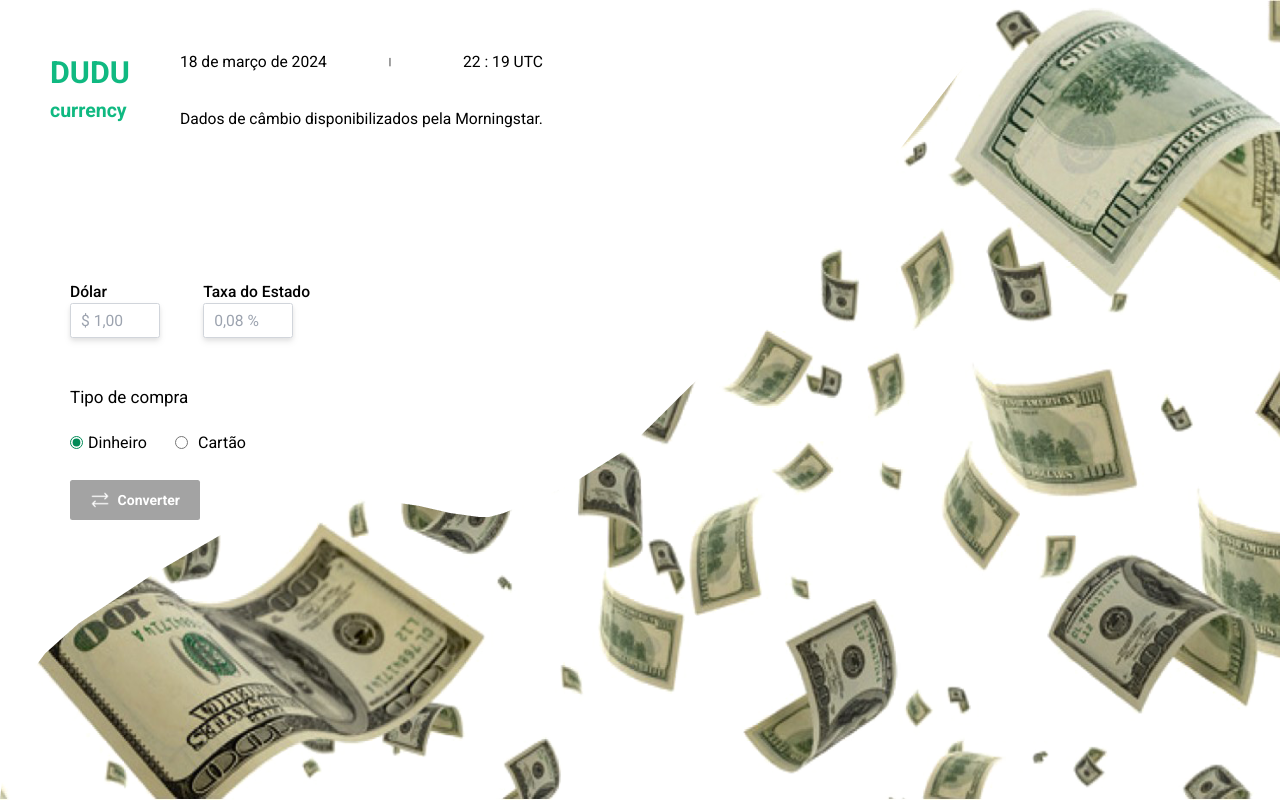
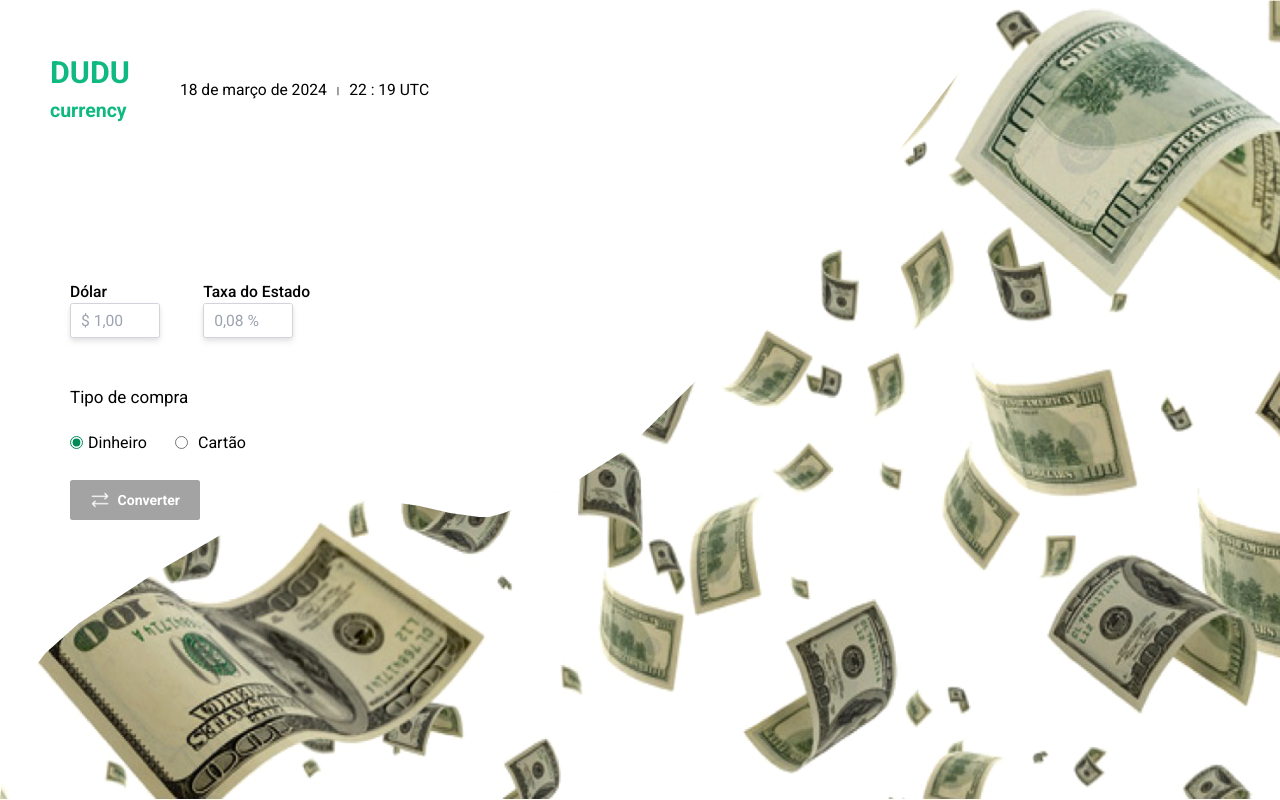
Before and after one commit to EduardoVieirat/My-Currency, a Next.js app: page / in a window 1280 px wide. Built offline with nearby package versions, Linux system fonts and the light colour scheme.

Commit message:
[refact] adding the function hours on header

```diff
--- a/src/app/page.js
+++ b/src/app/page.js
@@ -5,8 +5,6 @@ import arrows from "../../assets/arrows.png";
 import TypeBuy from "@/components/typeBuy/typeBuy";
 import ValuesInput from "@/components/valuesInputs/valuesInputs";
 import Image from "next/image";
-import { format, parseISO } from "date-fns";
-import { ptBR } from "date-fns/locale/pt-BR";
 
 import { useState } from "react";
 import Header from "@/components/Header/header";
@@ -24,33 +22,6 @@ export default function Home() {
 
   const [errorCurrency, setErrorCurrency] = useState(false);
   const [errorTax, setErrorTax] = useState(false);
-
-  const toformatDate = new Date();
-  const formatedDate = format(
-    new Date(
-      toformatDate.getFullYear(),
-      toformatDate.getMonth(),
-      toformatDate.getDate()
-    ),
-    "d 'de' MMMM 'de' u",
-    {
-      locale: ptBR,
-    }
-  );
-
-  const formatedHours = format(
-    new Date(
-      toformatDate.getFullYear(),
-      toformatDate.getMonth(),
-      toformatDate.getDate(),
-      toformatDate.getUTCHours(),
-      toformatDate.getUTCSeconds()
-    ),
-    "k' : 'mm",
-    {
-      locale: ptBR,
-    }
-  );
 
   async function quotationValue() {
     const quotationApi = await api.get("json/daily/USD-BRL/1");
@@ -124,7 +95,7 @@ export default function Home() {
 
   return (
     <main className="flex min-h-screen h-screen flex-col items-start justify-start p-12 md:p-20 *:flex">
-      <Header formatedDate={formatedDate} formatedHours={formatedHours} />
+      <Header />
 
       {quatationIsConclued ? (
         <QuotationCard
--- a/src/components/Header/header.js
+++ b/src/components/Header/header.js
@@ -1,19 +1,47 @@
-export default function Header({ formatedDate, formatedHours }) {
+import { format, parseISO } from "date-fns";
+import { ptBR } from "date-fns/locale/pt-BR";
+
+export default function Header() {
+  const toformatDate = new Date();
+
+  const formatedDate = format(
+    new Date(
+      toformatDate.getFullYear(),
+      toformatDate.getMonth(),
+      toformatDate.getDate()
+    ),
+    "d 'de' MMMM 'de' u",
+    {
+      locale: ptBR,
+    }
+  );
+
+  const formatedHours = format(
+    new Date(
+      toformatDate.getFullYear(),
+      toformatDate.getMonth(),
+      toformatDate.getDate(),
+      toformatDate.getUTCHours(),
+      toformatDate.getUTCSeconds()
+    ),
+    "k' : 'mm",
+    {
+      locale: ptBR,
+    }
+  );
+
   return (
     <section className="items-start justify-start gap-20 w-full mb-32 h-48 ">
-      <div className="flex-col items-center justify-center text-emerald-500 font-bold">
+      <div className="flex-col items-start justify-center text-emerald-500 font-bold">
         <h1 className="text-5xl">DUDU</h1>
         <h3 className="text-3xl">currency</h3>
       </div>
-      <div className="flex items-center justify-between flex-col h-32">
+      <div className="flex items-center justify-center flex-col h-32">
         <div className="flex items-center justify-between w-full text-xl">
           <p className="text-base md:text-2xl">{formatedDate}</p>
-          <p className="text-base mr-4">|</p>
+          <p className="text-base mx-4">|</p>
           <p className="text-xl md:text-2xl">{formatedHours} UTC</p>
         </div>
-        <p className="mt-1 block text-xl md:text-2xl">
-          Dados de câmbio disponibilizados pela Morningstar.
-        </p>
       </div>
     </section>
   );
```
